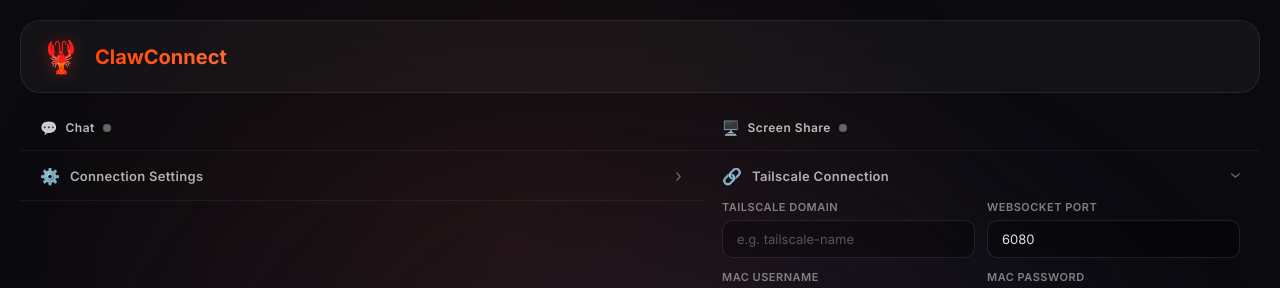
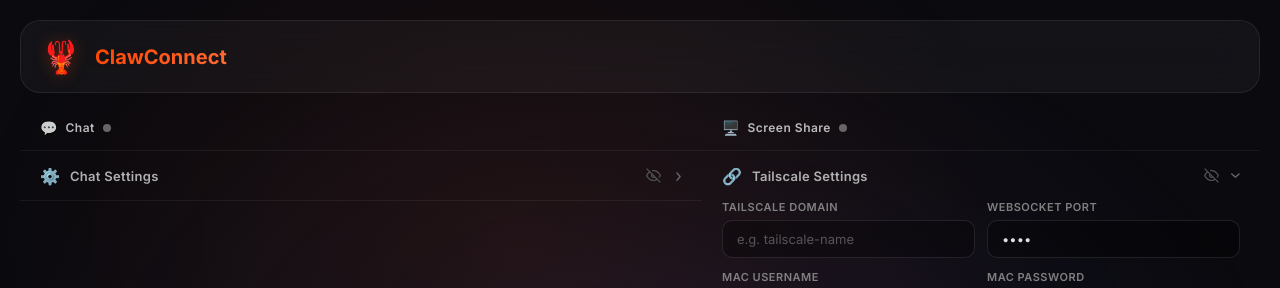
Before and after one commit to publichomepage/claw-connect, an Angular app: page / in a window 1280 px wide. Shown: the top 288 px of the page. Built offline with nearby package versions, Linux system fonts and the light colour scheme.

Commit message:
fixed eye

```diff
--- a/src/app/components/screen-share/screen-share.component.ts
+++ b/src/app/components/screen-share/screen-share.component.ts
@@ -20,7 +20,14 @@
       <div class="config-panel" [class.collapsed]="isConnected()">
         <div class="config-header" (click)="toggleConfig()">
           <span class="config-icon">🔗</span>
-          <span class="config-title">Tailscale Connection</span>
+          <span class="config-title">Tailscale Settings</span>
+          <button class="eye-btn" type="button" (click)="$event.stopPropagation(); showAll.set(!showAll())" tabindex="-1" title="Show/hide values">
+            @if (showAll()) {
+              <svg xmlns="http://www.w3.org/2000/svg" width="15" height="15" viewBox="0 0 24 24" fill="none" stroke="currentColor" stroke-width="2"><path d="M1 12s4-8 11-8 11 8 11 8-4 8-11 8-11-8-11-8z"/><circle cx="12" cy="12" r="3"/></svg>
+            } @else {
+              <svg xmlns="http://www.w3.org/2000/svg" width="15" height="15" viewBox="0 0 24 24" fill="none" stroke="currentColor" stroke-width="2"><path d="M17.94 17.94A10.07 10.07 0 0 1 12 20c-7 0-11-8-11-8a18.45 18.45 0 0 1 5.06-5.94M9.9 4.24A9.12 9.12 0 0 1 12 4c7 0 11 8 11 8a18.5 18.5 0 0 1-2.16 3.19m-6.72-1.07a3 3 0 1 1-4.24-4.24"/><line x1="1" y1="1" x2="23" y2="23"/></svg>
+            }
+          </button>
           <span class="config-chevron" [class.rotated]="configOpen()">›</span>
         </div>
 
@@ -31,7 +38,7 @@
                 <div class="field">
                   <label for="ts-host">Tailscale Domain</label>
                   <input
-                    type="text"
+                    [type]="showAll() ? 'text' : 'password'"
                     id="ts-host"
                     [(ngModel)]="host"
                     placeholder="e.g. tailscale-name"
@@ -41,7 +48,7 @@
                 <div class="field">
                   <label for="ts-port">WebSocket Port</label>
                   <input
-                    type="number"
+                    [type]="showAll() ? 'text' : 'password'"
                     id="ts-port"
                     [(ngModel)]="port"
                     placeholder="6080"
@@ -53,7 +60,7 @@
                 <div class="field">
                   <label for="vnc-user">Mac Username</label>
                   <input
-                    type="text"
+                    [type]="showAll() ? 'text' : 'password'"
                     id="vnc-user"
                     [(ngModel)]="username"
                     placeholder="your-mac-username"
@@ -63,7 +70,7 @@
                 <div class="field">
                   <label for="vnc-pass">Mac Password</label>
                   <input
-                    type="password"
+                    [type]="showAll() ? 'text' : 'password'"
                     id="vnc-pass"
                     [(ngModel)]="password"
                     placeholder="Mac login password"
@@ -291,24 +298,21 @@
       color: #555;
     }
 
-    /* Hide number input spinners */
-    .field input[type="number"]::-webkit-inner-spin-button,
-    .field input[type="number"]::-webkit-outer-spin-button {
-      -webkit-appearance: none;
-      margin: 0;
-    }
-    .field input[type="number"] {
-      -moz-appearance: textfield;
+    .eye-btn {
+      background: none;
+      border: none;
+      cursor: pointer;
+      color: #555;
+      padding: 2px 4px;
+      display: flex;
+      align-items: center;
+      border-radius: 4px;
+      transition: color 0.2s;
+      flex-shrink: 0;
     }
 
-    .field input[type="number"] {
-      -moz-appearance: textfield;
-    }
-
-    .field input[type="number"]::-webkit-inner-spin-button,
-    .field input[type="number"]::-webkit-outer-spin-button {
-      -webkit-appearance: none;
-      margin: 0;
+    .eye-btn:hover {
+      color: #b0b0b0;
     }
 
     .config-actions {
@@ -620,6 +624,7 @@
   readonly configOpen = signal(true);
   readonly statusMessage = signal('');
   readonly scaleViewport = signal(true);
+  readonly showAll = signal(false);
 
   private rfb: any = null;
   private noVNCLoaded = false;
--- a/src/app/components/settings/settings.component.ts
+++ b/src/app/components/settings/settings.component.ts
@@ -11,7 +11,14 @@
     <div class="settings-panel" [class.open]="isOpen()">
       <div class="settings-header" (click)="toggle()">
         <span class="settings-icon">⚙️</span>
-        <span class="settings-title">Connection Settings</span>
+        <span class="settings-title">Chat Settings</span>
+        <button class="eye-btn" type="button" (click)="$event.stopPropagation(); showAll.set(!showAll())" tabindex="-1" title="Show/hide values">
+          @if (showAll()) {
+            <svg xmlns="http://www.w3.org/2000/svg" width="15" height="15" viewBox="0 0 24 24" fill="none" stroke="currentColor" stroke-width="2"><path d="M1 12s4-8 11-8 11 8 11 8-4 8-11 8-11-8-11-8z"/><circle cx="12" cy="12" r="3"/></svg>
+          } @else {
+            <svg xmlns="http://www.w3.org/2000/svg" width="15" height="15" viewBox="0 0 24 24" fill="none" stroke="currentColor" stroke-width="2"><path d="M17.94 17.94A10.07 10.07 0 0 1 12 20c-7 0-11-8-11-8a18.45 18.45 0 0 1 5.06-5.94M9.9 4.24A9.12 9.12 0 0 1 12 4c7 0 11 8 11 8a18.5 18.5 0 0 1-2.16 3.19m-6.72-1.07a3 3 0 1 1-4.24-4.24"/><line x1="1" y1="1" x2="23" y2="23"/></svg>
+          }
+        </button>
         <span class="settings-chevron" [class.rotated]="isOpen()">›</span>
       </div>
 
@@ -21,7 +28,7 @@
               <div class="field host-field">
                 <label for="gateway-host">Gateway Host</label>
                 <input
-                  type="text"
+                  [type]="showAll() ? 'text' : 'password'"
                   id="gateway-host"
                   [(ngModel)]="gatewayHost"
                   (ngModelChange)="onHostChange($event)"
@@ -31,7 +38,7 @@
               <div class="field port-field">
                 <label for="gateway-port">Gateway Port</label>
                 <input
-                  type="number"
+                  [type]="showAll() ? 'text' : 'password'"
                   id="gateway-port"
                   [(ngModel)]="gatewayPort"
                   (change)="saveToStorage()"
@@ -42,7 +49,7 @@
             <div class="field">
               <label for="auth-token">Auth Token</label>
               <input
-              type="password"
+                [type]="showAll() ? 'text' : 'password'"
                 id="auth-token"
                 [(ngModel)]="authToken"
                 placeholder="Enter gateway auth token"
@@ -53,7 +60,7 @@
           <div class="field">
             <label for="auth-password">Auth Password (optional)</label>
             <input
-              type="password"
+              [type]="showAll() ? 'text' : 'password'"
               id="auth-password"
               [(ngModel)]="authPassword"
               placeholder="Enter gateway password"
@@ -175,14 +182,21 @@
       color: #555;
     }
 
-    /* Hide number input spinners */
-    .field input[type="number"]::-webkit-inner-spin-button,
-    .field input[type="number"]::-webkit-outer-spin-button {
-      -webkit-appearance: none;
-      margin: 0;
+    .eye-btn {
+      background: none;
+      border: none;
+      cursor: pointer;
+      color: #555;
+      padding: 2px 4px;
+      display: flex;
+      align-items: center;
+      border-radius: 4px;
+      transition: color 0.2s;
+      flex-shrink: 0;
     }
-    .field input[type="number"] {
-      -moz-appearance: textfield;
+
+    .eye-btn:hover {
+      color: #b0b0b0;
     }
 
     .field-row {
@@ -264,6 +278,8 @@
   @Output() hostChange = new EventEmitter<string>();
 
   isOpen = signal(false);
+  showAll = signal(false);
+
   gatewayHost = 'localhost';
   gatewayPort = 18789;
   authToken = '';
```
Also changed, not shown: 1 other file (tests, documents, lock files or other folders). Lines whose indentation alone changed are shown as unchanged.
